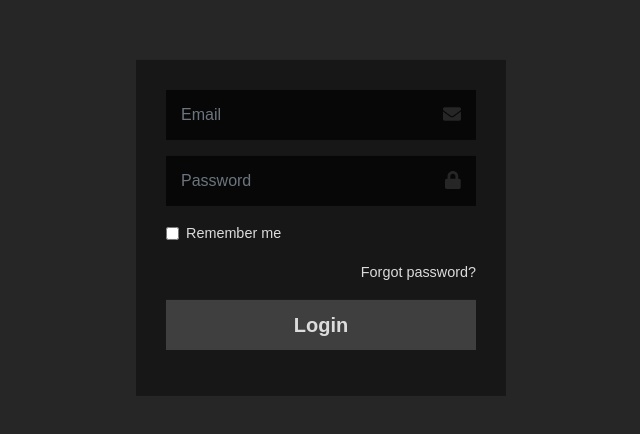
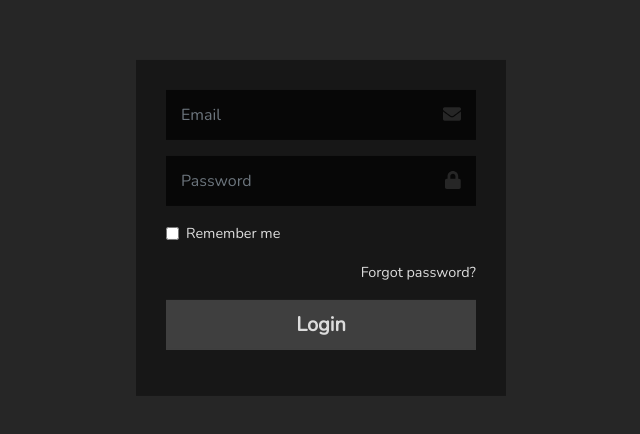
Before and after one commit to quadhay/erp, a React app: page / in a window 1280 px wide. Shown: the part 172-606 px from the top of the page, 319-959 px from the left. Built offline with nearby package versions, Linux system fonts and the light colour scheme; what axios-progress-bar, react-alert-template-basic, store would draw is missing.

Commit message:
Added google font

```diff
--- a/src/sass/app.scss
+++ b/src/sass/app.scss
@@ -1,5 +1,5 @@
 // Fonts
-//@import url('https://fonts.googleapis.com/css?family=Nunito');
+@import url('https://fonts.googleapis.com/css?family=Nunito');
 
 // Variables
 @import 'variables';
```
